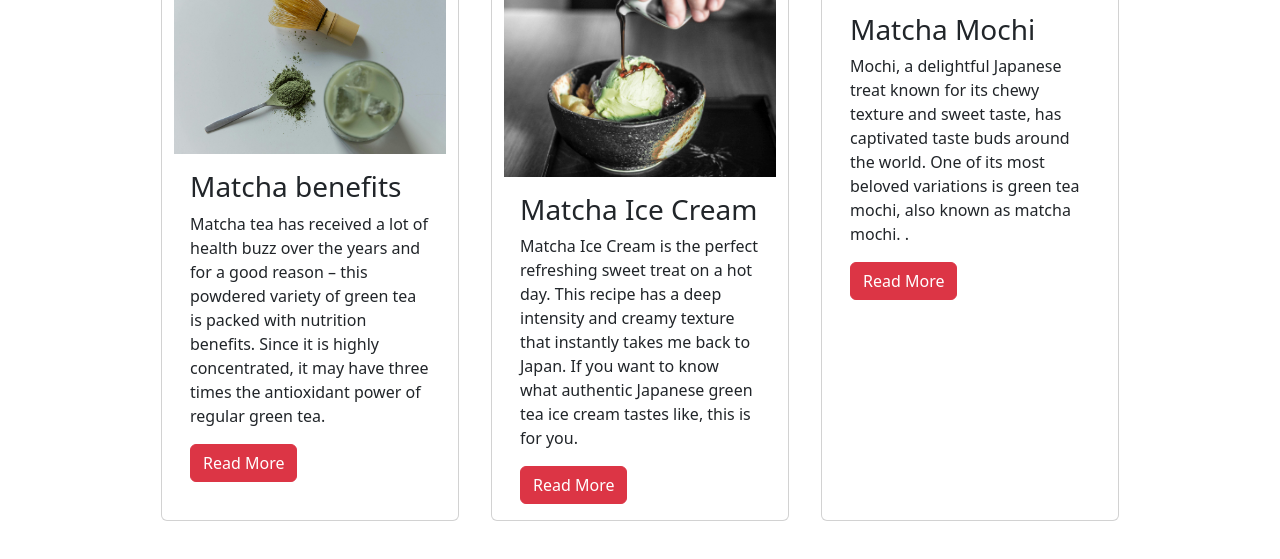
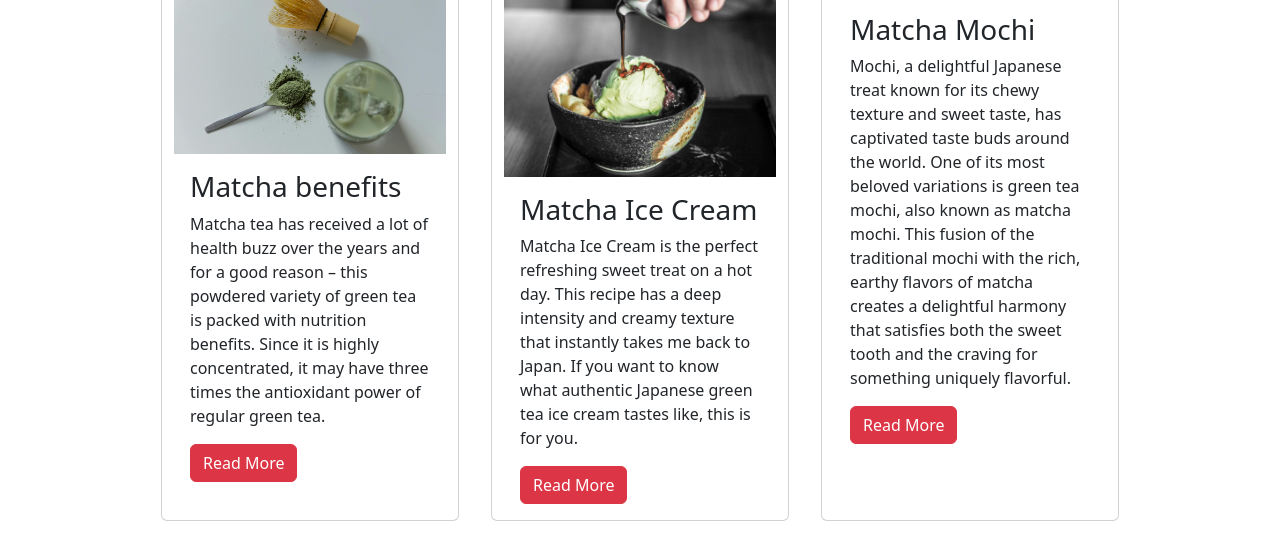
Before and after one commit to Angelicamg1/cloud_technology, a plain HTML site: page grid/grid.html in a window 1280 px wide. Shown: the part 1844-2403 px from the top of the page. Drawn offline with nearby package versions, Linux system fonts and the light colour scheme.

Commit message:
Update grid.html

```diff
--- a/grid/grid.html
+++ b/grid/grid.html
@@ -150,7 +150,7 @@
         <div class="card-body">
            <p class="card-title h3"> Matcha Mochi</p>
            <p class="card-text"> Mochi, a delightful Japanese treat known for its chewy texture and sweet taste, has captivated taste buds around the world. One of its most beloved variations is green tea mochi, also known as matcha mochi.
-           .</p>
+           This fusion of the traditional mochi with the rich, earthy flavors of matcha creates a delightful harmony that satisfies both the sweet tooth and the craving for something uniquely flavorful.</p>
                <a href="https://yokomatcha.com/blogs/matcha-recipes/easy-green-tea-mochi-matcha-mochi-recipe#:~:text=Mochi%20is%20a%20Japanese%20rice,a%20slightly%20bitter%2C%20earthy%20flavor." target="_blank" rel="noopener noreferrer" class="card-link btn btn-danger">Read More</a>
         </div>
        </div>
```
